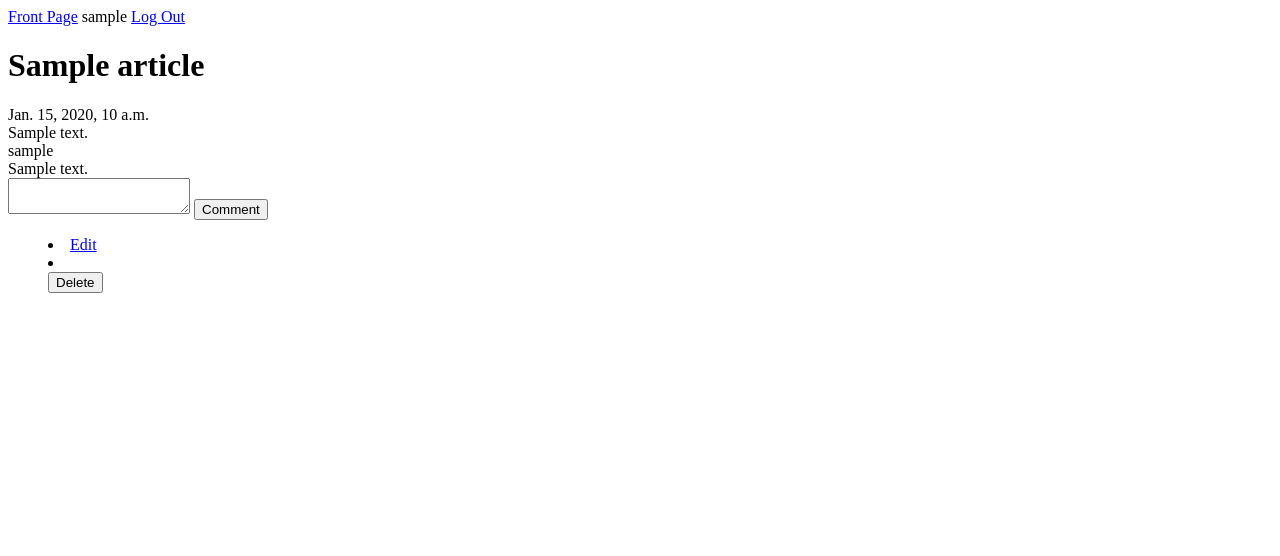
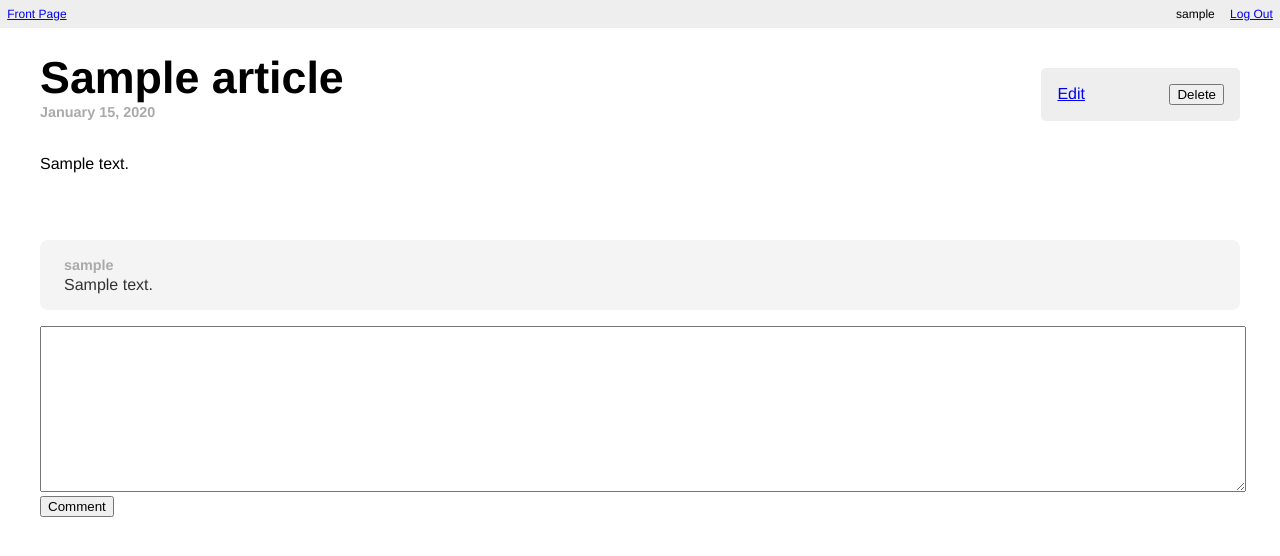
Before and after one commit to erikrose/in_one_ear, a Django app: template blog/templates/blog/article.html in a window 1280 px wide. Shown: the top 556 px of the page. Run offline with Django 3.2, Linux system fonts and the light colour scheme; a user stored in the database is signed in; tables that the repository leaves empty hold one stand-in row (values such as "Sample post"); the template is opened without the code that fills it: most values are stand-ins (such as "Sample title", 1, 10 or a date in 2020); form fields are guessed from the names that the template uses.

Commit message:
Paint everything but the front page.
* Enable the static context processor. in there.
* Note the rst2html min header level is working now, mysteriously.
* Kill the menu block; it was confusing UI--it looked global, not pertaining to the entity on the page.

```diff
--- /dev/null
+++ b/blog/static/blog/css/base.css
@@ -0,0 +1,174 @@
+/* General */
+
+body {
+	font-family: Helvetica, Arial, sans-serif;
+	margin: 0;
+}
+
+h1, h2, h3, h4, h5, h6 {
+	font-weight: bold;
+}
+
+h2, h3, h4, h5, h6 {
+	font-weight: bold;
+	margin-bottom: 0.5em;
+}
+
+h1 {
+	font-size: 280%;
+	margin: 0;
+}
+
+h2 {
+	font-size: 230%;
+}
+
+h3 {
+	color: #333;
+	font-size: 150%;
+}
+
+/* TODO: More headers */
+
+
+/* Global header */
+
+#header {
+	background-color: #eee;
+	font-size: 75%;
+	margin-bottom: 2em;
+	padding: 0.6em;
+}
+
+#header .home-link {
+	float: left;
+}
+
+#header .auth-info {
+	float: right;
+}
+
+/* Some space between the username and the logout link */
+#header .auth-info a {
+	margin-left: 1em;
+}
+
+/* TODO: There's got to be a better way to keep the header div from totally collapsing. */
+.clearer {
+	clear: both;
+}
+
+
+/* Entity menu */
+
+menu {
+	background-color: #eee;
+	-webkit-border-radius: 5px;
+	-moz-border-radius: 5px;
+	border-radius: 5px;	   display: block;
+	float: right;
+	padding: 1em;
+}
+
+menu li {
+	display: inline-block;
+	margin: 0 2.5em;
+}
+
+menu li:first-child {
+	margin-left: 0;
+}
+
+menu li:last-child {
+	margin-right: 0;
+}
+
+
+/* Article page */
+
+#content {
+	margin: 0 2.5em
+}
+
+time.publication-date {
+	color: #aaa;
+	font-size: 90%;
+	font-weight: bold;
+}
+
+article.main header {
+	margin-bottom: 2em;
+}
+
+.article-body {
+	line-height: 140%;
+	margin-bottom: 4em;
+}
+
+.comments {
+	margin-bottom: 1em;
+}
+
+.comments article {
+	-webkit-border-radius: 8px;
+	-moz-border-radius: 8px;
+	border-radius: 8px;
+	color: #333;
+	line-height: 120%;
+	padding: 1em 1.5em;
+}
+
+.comments article .byline {
+	color: #aaa;
+	font-size: 90%;
+	font-weight: bold;
+}
+
+.comments article:nth-child(odd) {
+	background-color: #f4f4f4;
+}
+
+form.comment textarea {
+	height: 20ex;
+	width: 100%;
+}
+
+
+/* Article editing */
+
+body.edit-article textarea,
+body.new-article textarea {
+	height: 100ex;
+}
+
+
+/* Generic form styling */
+
+table.form {
+	width: 100%;
+}
+
+table.form a.destructive {
+	float: right;
+}
+
+table.form th {
+	vertical-align: top;
+}
+
+table.form input[type=text],
+table.form textarea {
+	width: 100%;
+}
+
+.helptext {
+	color: #666;
+	font-size: 80%;
+}
+
+form ul.errorlist {
+	color: #a00;
+	list-style-type: none;
+	margin: 0;
+	padding: 0;
+}
--- a/blog/templates/blog/article.html
+++ b/blog/templates/blog/article.html
@@ -3,15 +3,35 @@
 
 {% block title %}{{ article.title }}{% endblock %}
 
+{% block body_classes %}article{% endblock %}
+
 {% block content %}
+  <article class="main">
+    <header>
+      {% if user.is_staff %}
+        <menu type="toolbar">
+          <li><a href="{% url blog.edit_article article.slug %}">{% trans "Edit" %}</a></li>
+          <li class="delete">
+            <form action="{% url blog.delete_article article.slug %}" method="POST">
+              {% csrf_token %}
+              <input type="submit" value="{% trans "Delete" %}" />
+            </form>
+          </li>
+        </menu>
+      {% endif %}
       <h1>{{ article.title }}</h1>
-  <div id="publication-date">
-    {{ article.created }}
+      <time pubdate="pubdate" class="publication-date" datetime="{{ article.created|date:"Y-m-d" }}">
+        {{ article.created|date }}
+      </time>
+    </header>
+
+    <div class="article-body">
+      {{ article.body|rst2html }}
     </div>
-  {{ article.body|rst2html }}
 
+    <div class="comments">
       {% for comment in article.comments.all %}
-    <div class="comment">
+        <article class="comment">
           <div class="byline">
             {% if comment.creator %}
               {{ comment.creator.username }}
@@ -22,28 +42,14 @@
           <div class="body">
             {{ comment.body|rst2html }}
           </div>
+        </article>
+      {% endfor %}
     </div>
-  {% endfor %}
+  </article>
 
-  <form action="{% url blog.new_comment article.slug %}" method="POST">
+  <form class="comment" action="{% url blog.new_comment article.slug %}" method="POST">
     {% csrf_token %}
     {{ comment_form.body }}
     <input type="submit" value="{% trans "Comment" %}" />
   </form>
 {% endblock %}
-
-{% block menu %}
-  {% if user.is_staff %}
-    <div id="menu">
-      <menu type="toolbar">
-        <li><a href="{% url blog.edit_article article.slug %}">{% trans "Edit" %}</a></li>
-        <li>
-          <form action="{% url blog.delete_article article.slug %}" method="POST">
-            {% csrf_token %}
-            <input type="submit" value="{% trans "Delete" %}" />
-          </form>
-        </li>
-      </menu>
-    </div>
-  {% endif %}
-{% endblock %}
--- a/blog/templates/blog/base.html
+++ b/blog/templates/blog/base.html
@@ -1,25 +1,25 @@
-{% load i18n %}
-<!DOCTYPE html>
+{% load i18n %}<!DOCTYPE html>
 <html>
   <head>
     <meta http-equiv="Content-Type" content="text/html; charset=utf-8" />
     <title>{% block title %}{% endblock %}</title>
+    <link rel="stylesheet" href="{{ STATIC_URL }}blog/css/base.css" />
   </head>
-  <body>
-    {% block header %}
-      <div id="header">
-        <a href="{% url blog.article_list %}">{% trans "Front Page" %}</a>
+  <body class="{% block body_classes %}{% endblock %}">
+    <nav id="header">
+      <a class="home-link" href="{% url blog.article_list %}">{% trans "Front Page" %}</a>
+      <span class="auth-info">
         {% if user.is_authenticated %}
           {{ user.username }}
           <a href="{% url in_one_ear.logout %}">{% trans "Log Out" %}</a>
         {% else %}
           <a href="{% url in_one_ear.login %}">{% trans "Log In" %}</a>
         {% endif %}
-      </div>
-    {% endblock %}
+      </span>
+      <div class="clearer"></div>
+    </nav>
     <div id="content">
       {% block content %}{% endblock %}
     </div>
-    {% block menu %}{% endblock %}
   </body>
 </html>
--- a/blog/templatetags/rst2html.py
+++ b/blog/templatetags/rst2html.py
@@ -21,7 +21,7 @@
     # or abusing raw HTML:
     secure_settings = {'file_insertion_enabled': 0,
                        'raw_enabled': 0,
-                       'initial_header_level': 2,  # TODO: Doesn't work
+                       'initial_header_level': 2,
                        '_disable_config': 1}
     return mark_safe(publish_parts(
             rst,
```
Also changed, not shown: blog/templates/blog/article_list.html (+8 -10 lines), blog/templates/blog/edit_article.html (+11 -2 lines), blog/templates/blog/new_article.html (+11 -2 lines), settings/base.py (+11 -0 lines), 2 other files. Lines whose indentation alone changed are shown as unchanged.
